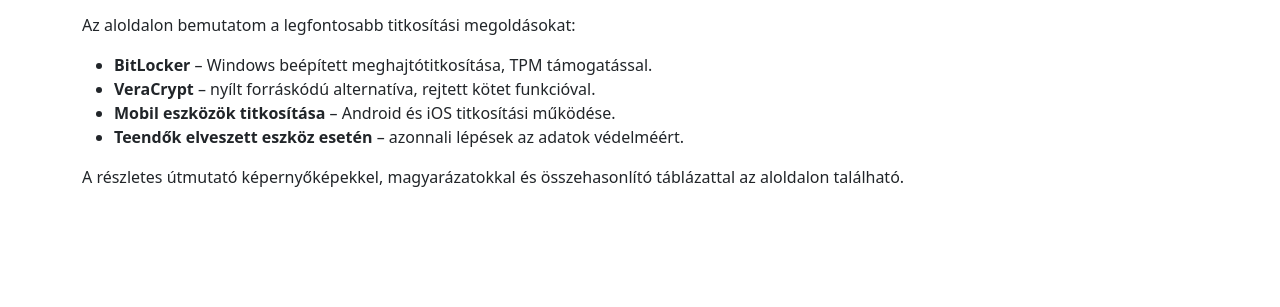
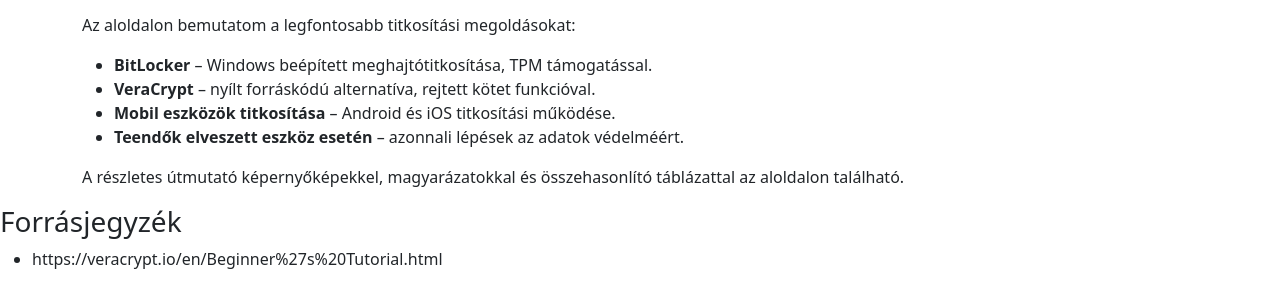
Before and after one commit to ArnoldJozsa/Szoftverrendszerek_biztonsaga, a plain HTML site: page index.html in a window 1280 px wide. Shown: the part 225-532 px from the top of the page. Drawn offline with nearby package versions, Linux system fonts and the light colour scheme.

Commit message:
Forrásjegyzék
Forrásjegyzék létrehozása

```diff
--- a/index.html
+++ b/index.html
@@ -63,7 +63,10 @@
         A részletes útmutató képernyőképekkel, magyarázatokkal és összehasonlító táblázattal az aloldalon található.
     </p>
 </section>
-
+<h3>Forrásjegyzék</h3>
+<ul>
+    <li>https://veracrypt.io/en/Beginner%27s%20Tutorial.html</li>
+</ul>
 
 </body>
 </html>
```
